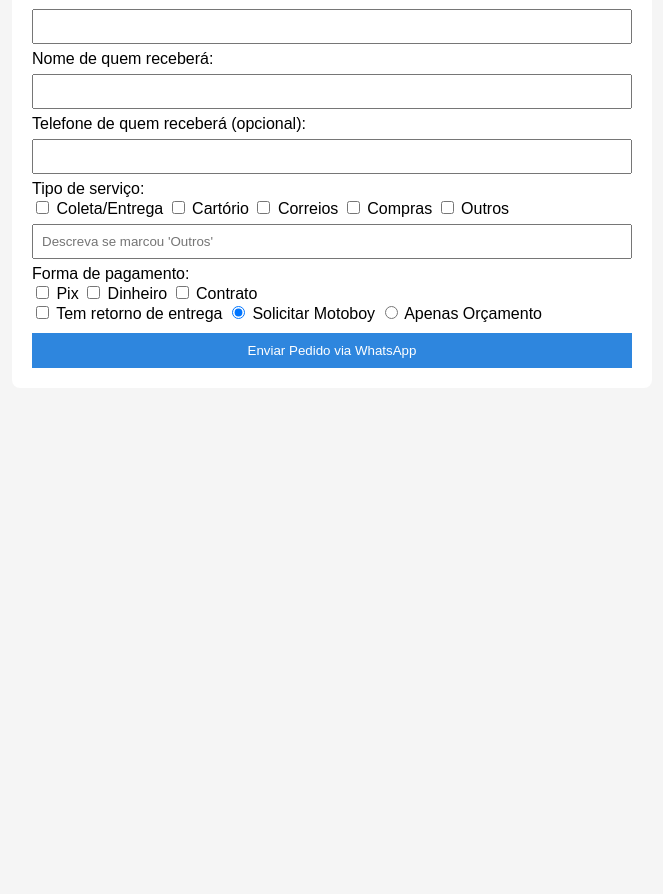
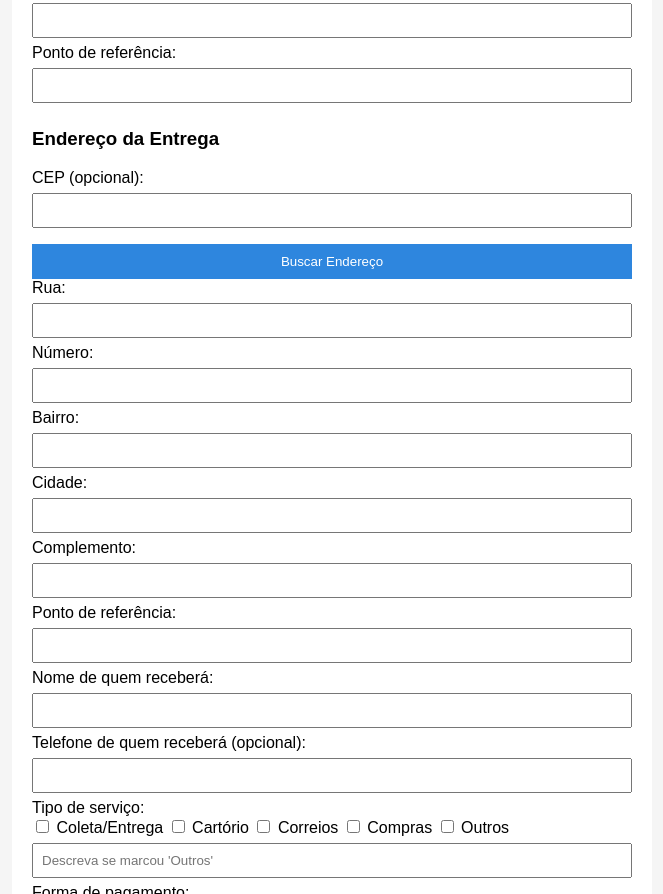
Before and after one commit to thalesalcantara/0000-motoboy, a plain HTML site: page index.html in a window 1280 px wide. Shown: the part 700-1594 px from the top of the page, without its empty margins (308-971 px from the left). Before the commit the page ends 1108 px from the top, so only its background shows below. Drawn offline with Linux system fonts and the light colour scheme.

Commit message:
Add files via upload

```diff
--- a/app.js
+++ b/app.js
@@ -1,45 +1,40 @@
-function buscarEndereco() {
-  const cep = document.getElementById('cep').value.replace(/\D/g, '');
+function buscarEndereco(tipo) {
+  const cep = document.getElementById('cep' + tipo).value.replace(/\D/g, '');
   if (cep.length !== 8) return alert("CEP inválido");
   fetch(`https://viacep.com.br/ws/${cep}/json/`)
     .then(res => res.json())
     .then(data => {
       if (data.erro) return alert("CEP não encontrado");
-      document.getElementById('rua').value = data.logradouro;
-      document.getElementById('bairro').value = data.bairro;
-      document.getElementById('cidade').value = data.localidade;
+      document.getElementById('rua' + tipo).value = data.logradouro;
+      document.getElementById('bairro' + tipo).value = data.bairro;
+      document.getElementById('cidade' + tipo).value = data.localidade;
     });
 }
 
 function enviarParaWhatsApp() {
   const nome = document.getElementById('nomeSolicitante').value;
   const tel = document.getElementById('telefoneSolicitante').value;
-  const rua = document.getElementById('rua').value;
-  const numero = document.getElementById('numero').value;
-  const bairro = document.getElementById('bairro').value;
-  const cidade = document.getElementById('cidade').value;
-  const complemento = document.getElementById('complemento').value;
-  const referencia = document.getElementById('referencia').value;
-  const nomeRecebedor = document.getElementById('nomeRecebedor').value;
-  const telRecebedor = document.getElementById('telefoneRecebedor').value;
-  const outrosDesc = document.getElementById('outrosDescricao').value;
+  const acao = document.querySelector('input[name="acao"]:checked').value;
 
   let servicos = Array.from(document.querySelectorAll('input[type=checkbox]:checked'))
     .filter(el => el.id !== 'temRetorno')
-    .map(cb => cb.value || outrosDesc);
+    .map(cb => cb.value || document.getElementById('outrosDescricao').value);
 
   let pagamentos = Array.from(document.querySelectorAll('input[type=checkbox]:checked'))
     .filter(el => ['Pix','Dinheiro','Contrato'].includes(el.value))
     .map(cb => cb.value);
 
   const retorno = document.getElementById('temRetorno').checked ? "Sim" : "Não";
-  const acao = document.querySelector('input[name="acao"]:checked').value;
+  const nomeRecebedor = document.getElementById('nomeRecebedor').value;
+  const telRecebedor = document.getElementById('telefoneRecebedor').value;
+
+  const coleta = `${document.getElementById('ruaColeta').value}, ${document.getElementById('numeroColeta').value}, ${document.getElementById('bairroColeta').value}, ${document.getElementById('cidadeColeta').value}`;
+  const entrega = `${document.getElementById('ruaEntrega').value}, ${document.getElementById('numeroEntrega').value}, ${document.getElementById('bairroEntrega').value}, ${document.getElementById('cidadeEntrega').value}`;
 
   let msg = `📦 *COOPEX ENTREGAS - ${acao}*\n`;
   msg += `👤 *Solicitante:* ${nome}\n📞 *Telefone:* ${tel}\n`;
-  msg += `🏠 *Endereço:* ${rua}, ${numero}, ${bairro}, ${cidade}\n`;
-  if (complemento) msg += `📌 *Complemento:* ${complemento}\n`;
-  if (referencia) msg += `📍 *Referência:* ${referencia}\n`;
+  msg += `🏠 *Coleta:* ${coleta}\n`;
+  msg += `📍 *Entrega:* ${entrega}\n`;
   if (nomeRecebedor) msg += `🎯 *Recebedor:* ${nomeRecebedor}\n`;
   if (telRecebedor) msg += `📱 *Tel Recebedor:* ${telRecebedor}\n`;
   msg += `🛠️ *Serviço:* ${servicos.join(", ")}\n`;
--- a/index.html
+++ b/index.html
@@ -14,25 +14,46 @@
       <input type="text" id="nomeSolicitante" required />
       <label>Telefone do solicitante:</label>
       <input type="tel" id="telefoneSolicitante" required />
+
+      <h3>Endereço da Coleta</h3>
       <label>CEP (opcional):</label>
-      <input type="text" id="cep" />
-      <button type="button" onclick="buscarEndereco()">Buscar Endereço</button>
+      <input type="text" id="cepColeta" />
+      <button type="button" onclick="buscarEndereco('Coleta')">Buscar Endereço</button>
       <label>Rua:</label>
-      <input type="text" id="rua" />
+      <input type="text" id="ruaColeta" />
       <label>Número:</label>
-      <input type="text" id="numero" />
+      <input type="text" id="numeroColeta" />
       <label>Bairro:</label>
-      <input type="text" id="bairro" />
+      <input type="text" id="bairroColeta" />
       <label>Cidade:</label>
-      <input type="text" id="cidade" />
+      <input type="text" id="cidadeColeta" />
       <label>Complemento:</label>
-      <input type="text" id="complemento" />
+      <input type="text" id="complementoColeta" />
       <label>Ponto de referência:</label>
-      <input type="text" id="referencia" />
+      <input type="text" id="referenciaColeta" />
+
+      <h3>Endereço da Entrega</h3>
+      <label>CEP (opcional):</label>
+      <input type="text" id="cepEntrega" />
+      <button type="button" onclick="buscarEndereco('Entrega')">Buscar Endereço</button>
+      <label>Rua:</label>
+      <input type="text" id="ruaEntrega" />
+      <label>Número:</label>
+      <input type="text" id="numeroEntrega" />
+      <label>Bairro:</label>
+      <input type="text" id="bairroEntrega" />
+      <label>Cidade:</label>
+      <input type="text" id="cidadeEntrega" />
+      <label>Complemento:</label>
+      <input type="text" id="complementoEntrega" />
+      <label>Ponto de referência:</label>
+      <input type="text" id="referenciaEntrega" />
+
       <label>Nome de quem receberá:</label>
       <input type="text" id="nomeRecebedor" />
       <label>Telefone de quem receberá (opcional):</label>
       <input type="tel" id="telefoneRecebedor" />
+
       <label>Tipo de serviço:</label>
       <div>
         <label><input type="checkbox" value="Coleta/Entrega" /> Coleta/Entrega</label>
@@ -42,12 +63,14 @@
         <label><input type="checkbox" id="outrosServico" /> Outros</label>
         <input type="text" id="outrosDescricao" placeholder="Descreva se marcou 'Outros'" />
       </div>
+
       <label>Forma de pagamento:</label>
       <div>
         <label><input type="checkbox" value="Pix" /> Pix</label>
         <label><input type="checkbox" value="Dinheiro" /> Dinheiro</label>
         <label><input type="checkbox" value="Contrato" /> Contrato</label>
       </div>
+
       <label><input type="checkbox" id="temRetorno" /> Tem retorno de entrega</label>
       <label><input type="radio" name="acao" value="Solicitar Motoboy" checked /> Solicitar Motoboy</label>
       <label><input type="radio" name="acao" value="Orçamento" /> Apenas Orçamento</label>
```
Also changed, not shown: firebase.json.
